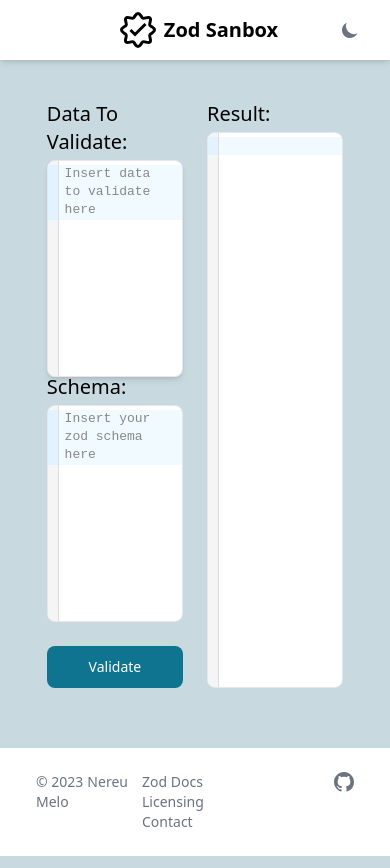
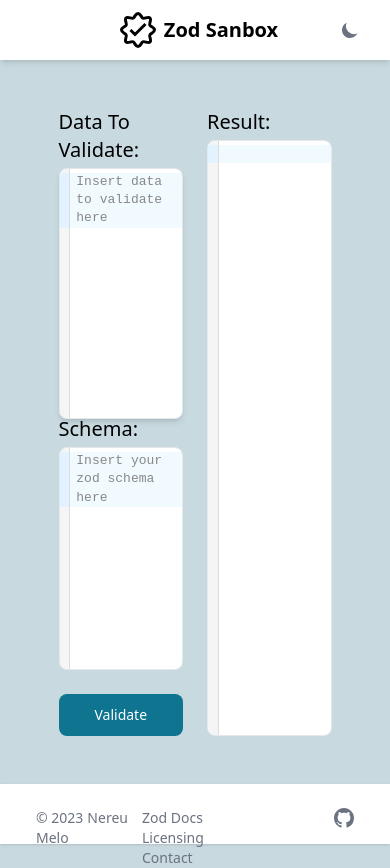
Before and after one commit to nereumelo/zod-sandbox, a React (Vite) app: page / in a window 390 px wide. Built offline with nearby package versions, Linux system fonts and the light colour scheme.

Commit message:
Fix responsive layout

```diff
--- a/src/App.tsx
+++ b/src/App.tsx
@@ -10,7 +10,7 @@
   return (
     <MainContextProvider>
       <Flowbite theme={setTheme()}>
-      <div className="h-full w-full absolute">
+      <div className="h-screen w-screen grid grid-rows-[60px_auto_60px] gap-12">
         <Navbar />
         <Outlet context={Router} />
         <Footer />
--- a/src/components/Navbar.tsx
+++ b/src/components/Navbar.tsx
@@ -14,7 +14,7 @@
   return (
     <FBNavbar
       fluid
-      className='mb-10 shadow-md'
+      className='shadow-md'
     >
       <div className='w-full grid grid-cols-3 justify-items-center lg:px-10 px-3'>
         <FBNavbar.Brand className='col-start-2' as='div'>
@@ -25,24 +25,6 @@
             </span>
           </Link>
         </FBNavbar.Brand>
-        {/* <FBNavbar.Toggle />
-        <FBNavbar.Collapse>
-          <FBNavbar.Link active href="#">
-            Home
-          </FBNavbar.Link>
-          <FBNavbar.Link href="https://zod.dev/" target='_blank' rel="noreferrer">
-            Zod Docs
-          </FBNavbar.Link>
-          <FBNavbar.Link href="https://www.npmjs.com/package/zod-error" target='_blank' rel="noreferrer">
-            ZodError
-          </FBNavbar.Link>
-          <FBNavbar.Link href="https://www.npmjs.com/package/highlight.js" target='_blank' rel="noreferrer">
-            Highlight.js
-          </FBNavbar.Link>
-          <FBNavbar.Link href="https://github.com/nereumelo" target='_blank' rel="noreferrer">
-            Contact
-          </FBNavbar.Link>
-        </FBNavbar.Collapse> */}
         <DarkThemeToggle className='justify-self-end' onClickCapture={handleThemeToggle}/>
       </div>
     </FBNavbar>
--- a/src/pages/Validate.tsx
+++ b/src/pages/Validate.tsx
@@ -17,8 +17,8 @@
   };
 
   return (
-    <div className="h-[76.8vh] w-full flex items-stretch justify-center">
-      <div className="h-full w-[76%] grid grid-cols-2 grid-rows-[29.5vh_29.5vh_41.6px] gap-6">
+    <div className="h-full w-full flex items-stretch justify-center">
+      <div className="h-full w-[70%] grid grid-cols-2 grid-rows-[auto_auto_41.6px] gap-6">
         <Box
           label="Data To Validate:"
           value={data}
```
